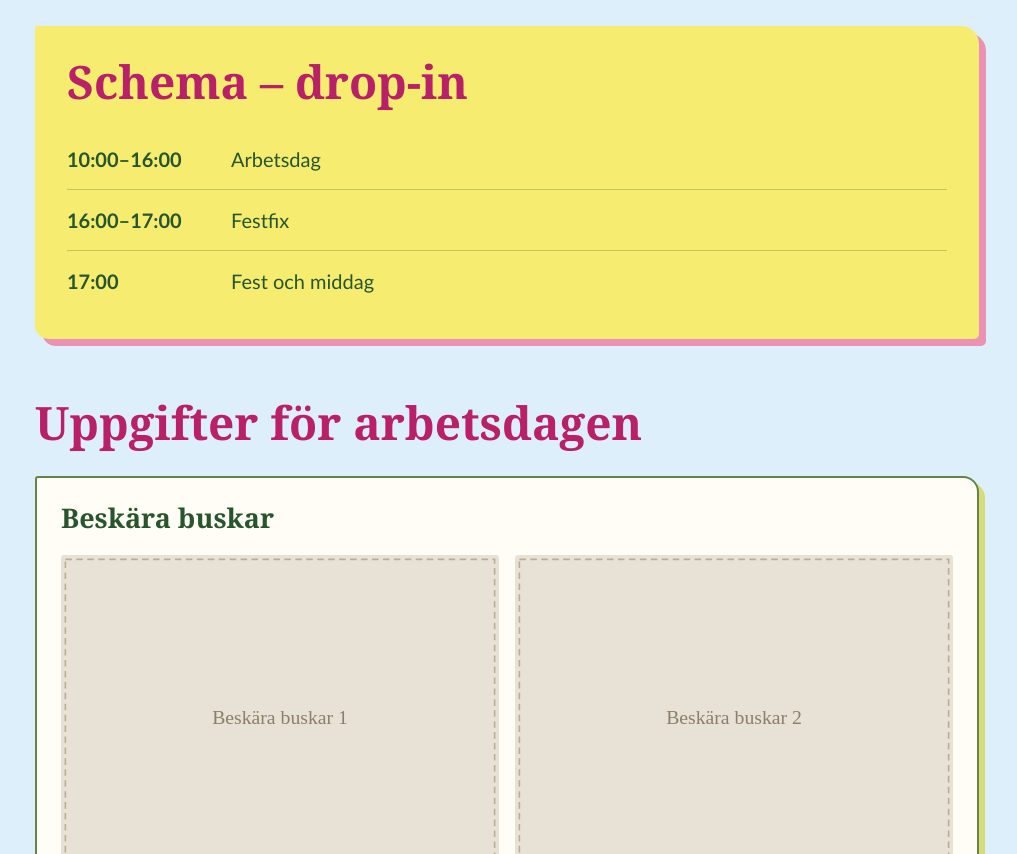
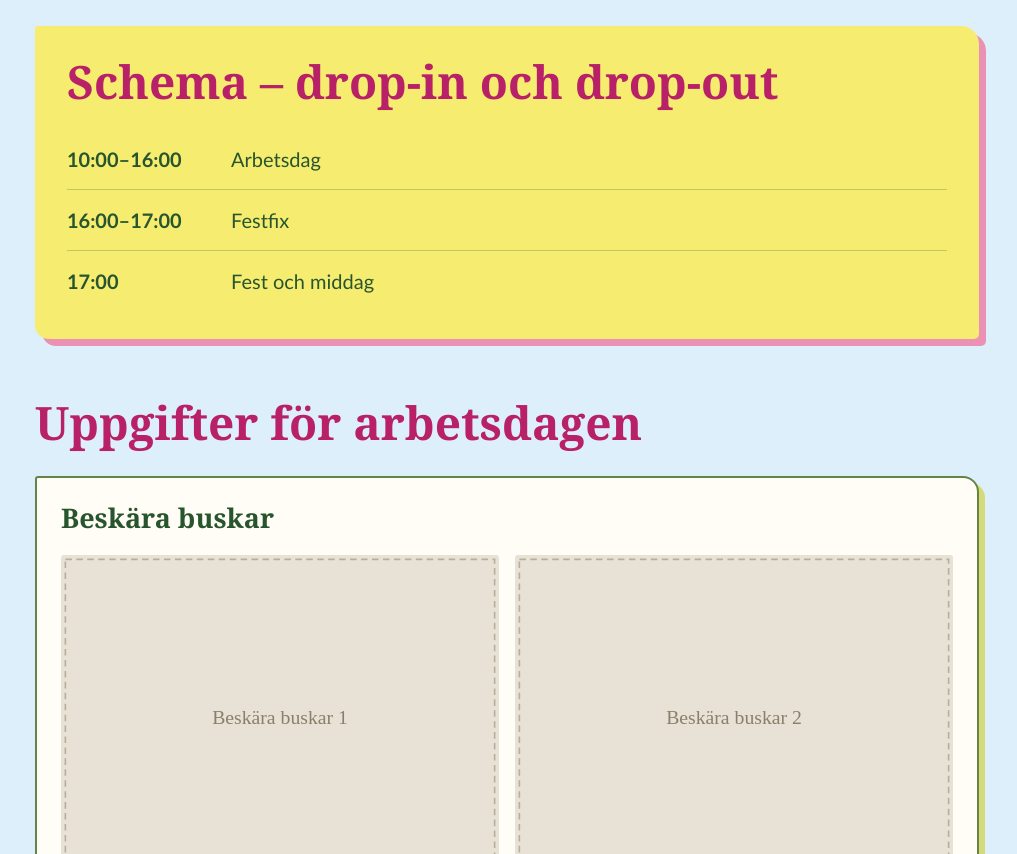
Before and after one commit to jeremistadler/13august, a website: page frontend/index.html in a window 1280 px wide. Shown: the part 1211-2065 px from the top of the page, without its empty margins (133-1150 px from the left). Drawn offline with Linux system fonts and the light colour scheme.

Commit message:
Clarify drop-in and drop-out in the schedule heading

```diff
--- a/frontend/index.html
+++ b/frontend/index.html
@@ -75,7 +75,7 @@
     </section>
 
     <section class="day-plan">
-      <h2>Schema – drop-in</h2>
+      <h2>Schema – drop-in och drop-out</h2>
       <ul class="schedule">
         <li><span class="time">10:00–16:00</span><span>Arbetsdag</span></li>
         <li><span class="time">16:00–17:00</span><span>Festfix</span></li>
```
